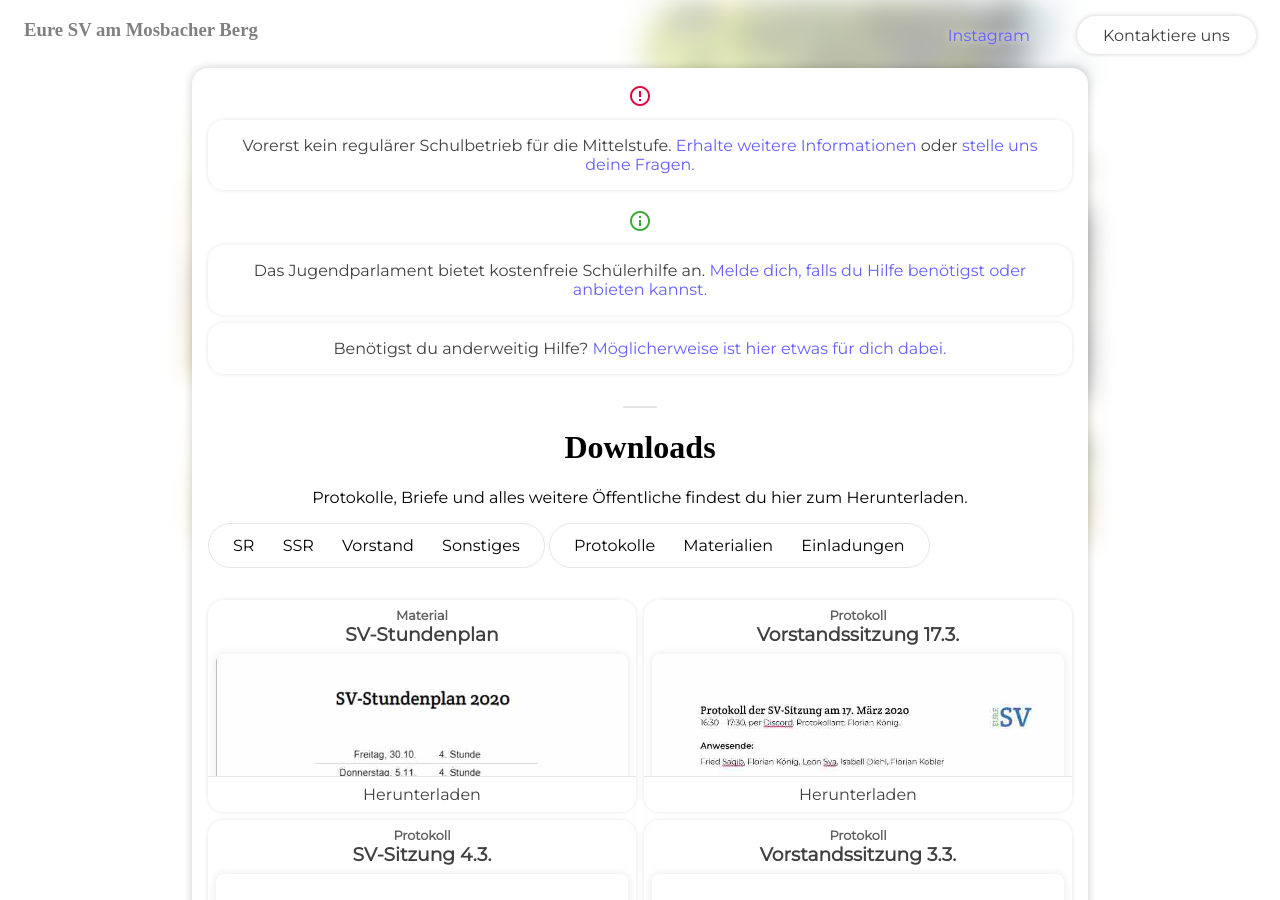
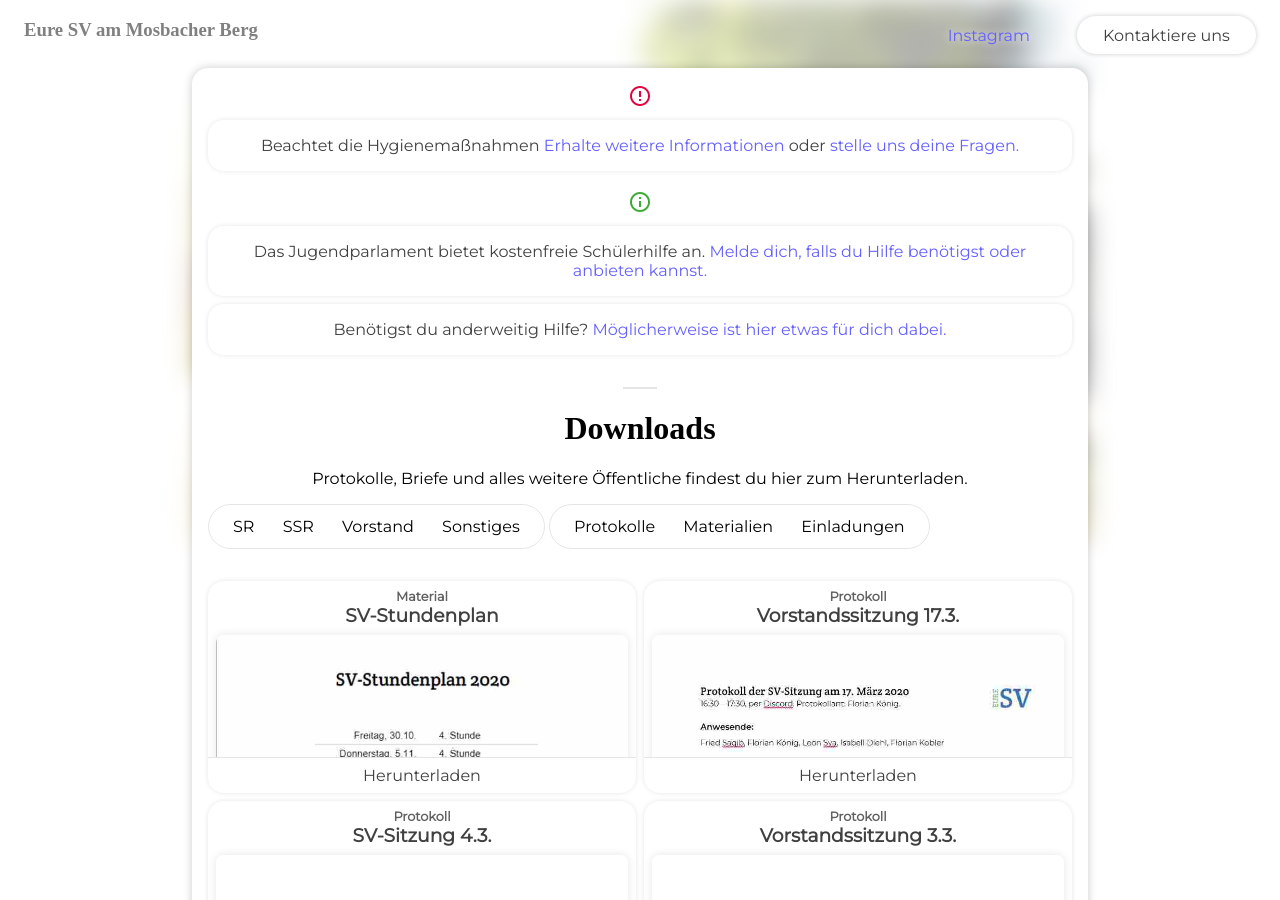
Before and after one commit to Mosbacher-Berg/gmbwi.de, a Jekyll site: the page built from index.html, in a window 1280 px wide and 900 px high. Built offline with Jekyll 4.4.1, drawn with Linux system fonts in a browser that asks for light colours; some web fonts are replaced.

Commit message:
Update index

```diff
--- a/index.html
+++ b/index.html
@@ -29,9 +29,9 @@ layout: default
     <span class="material-icons" style="color:#e2023f">error_outline</span>
 
     <div class="warning box" style="margin-top: 0.5em;">
-        <p>Vorerst kein regulärer Schulbetrieb für die Mittelstufe.
+        <p>Beachtet die Hygienemaßnahmen
             <a
-                href="https://mosbacher-berg.de/news/5561-regul%C3%A4rer-schulbetrieb-wird-bis-zu-den-osterferien-ausgesetzt">Erhalte
+                href="https://kultusministerium.hessen.de/schulsystem/aktuelle-informationen-zu-corona">Erhalte
                 weitere Informationen</a> oder <a href="/kontakt">stelle uns deine Fragen.</a></p>
     </div>
 
```
